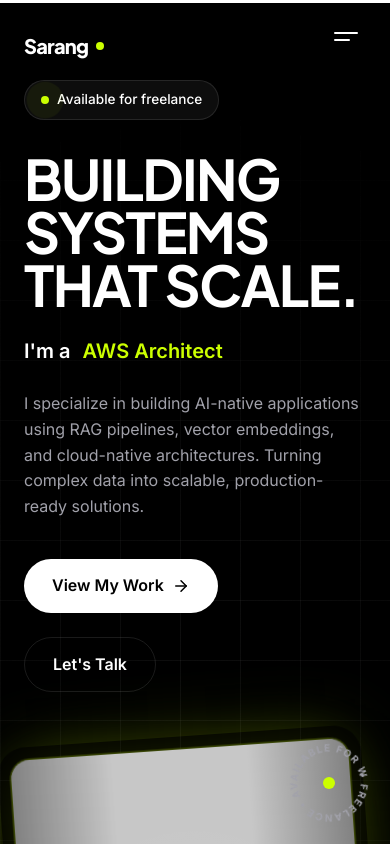
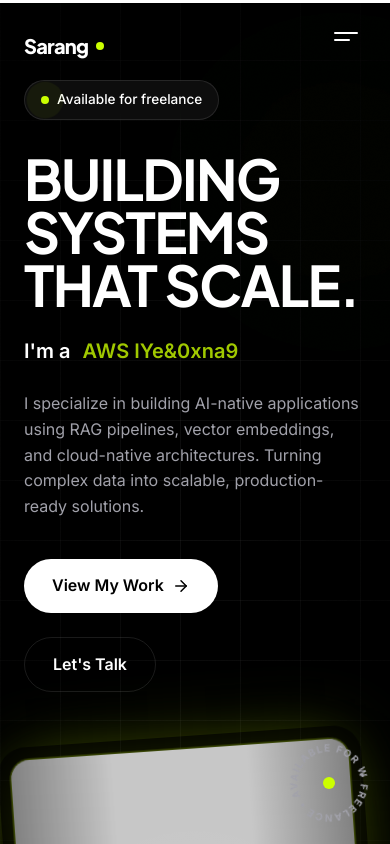
Before and after one commit to Sarang2401/NewPortfolio, a React (Vite) app: page / in a window 390 px wide. Shown: the top 844 px of the page. Built offline with nearby package versions, Linux system fonts and the light colour scheme.

Commit message:
some work to do

```diff
--- a/src/components/Hero.jsx
+++ b/src/components/Hero.jsx
@@ -1,4 +1,4 @@
-import React, { useState, useEffect, useRef } from 'react';
+import React, { useState, useEffect, useRef, useCallback } from 'react';
 import { motion, AnimatePresence, useMotionValue, useSpring, useTransform } from 'framer-motion';
 import { ArrowRight } from 'lucide-react';
 import Magnetic from './Magnetic';
@@ -6,15 +6,78 @@
 
 const roles = ['AI Full-Stack Engineer', 'Python Backend Dev', 'AWS Architect', 'GenAI Builder'];
 
-/* ── Mouse-tracking tilt for the portrait ── */
+/* ── Scramble hook: randomises chars before settling ── */
+const CHARS = 'ABCDEFGHIJKLMNOPQRSTUVWXYZabcdefghijklmnopqrstuvwxyz0123456789@#$%&';
+function useScramble(target, active) {
+  const [display, setDisplay] = useState(target);
+  const frame = useRef(0);
+  const raf   = useRef(null);
+
+  useEffect(() => {
+    if (!active) { setDisplay(target); return; }
+    let iter = 0;
+    const total = target.length * 2.5;
+    cancelAnimationFrame(raf.current);
+
+    const tick = () => {
+      setDisplay(
+        target
+          .split('')
+          .map((ch, i) => {
+            if (i < iter / 2.5) return ch;
+            if (ch === ' ')     return ' ';
+            return CHARS[Math.floor(Math.random() * CHARS.length)];
+          })
+          .join('')
+      );
+      iter++;
+      if (iter <= total) raf.current = requestAnimationFrame(tick);
+      else               setDisplay(target);
+    };
+    raf.current = requestAnimationFrame(tick);
+    return () => cancelAnimationFrame(raf.current);
+  }, [target, active]);
+
+  return display;
+}
+
+/* ── Aurora Orb background ── */
+const AuroraBackground = () => {
+  const containerRef = useRef(null);
+
+  const handleMouseMove = useCallback((e) => {
+    if (!containerRef.current) return;
+    const { clientX, clientY } = e;
+    const { innerWidth, innerHeight } = window;
+    const dx = (clientX / innerWidth  - 0.5) * 30;
+    const dy = (clientY / innerHeight - 0.5) * 20;
+    containerRef.current.style.transform = `translate(${dx}px, ${dy}px)`;
+  }, []);
+
+  useEffect(() => {
+    window.addEventListener('mousemove', handleMouseMove, { passive: true });
+    return () => window.removeEventListener('mousemove', handleMouseMove);
+  }, [handleMouseMove]);
+
+  return (
+    <div className="hero-aurora">
+      <div
+        ref={containerRef}
+        style={{ position: 'absolute', inset: '-5%', transition: 'transform 0.8s cubic-bezier(0.25,1,0.5,1)' }}
+      >
+        <div className="aurora-orb aurora-orb-1" />
+        <div className="aurora-orb aurora-orb-2" />
+        <div className="aurora-orb aurora-orb-3" />
+      </div>
+    </div>
+  );
+};
+
+/* ── Mouse-tracking tilt portrait ── */
 const TiltPortrait = () => {
   const ref = useRef(null);
-
-  // Raw mouse position relative to portrait center
   const mouseX = useMotionValue(0);
   const mouseY = useMotionValue(0);
-
-  // Springs for silky smooth response
   const springCfg = { damping: 20, stiffness: 150 };
   const rotateX = useSpring(useTransform(mouseY, [-0.5, 0.5], [8, -8]),  springCfg);
   const rotateY = useSpring(useTransform(mouseX, [-0.5, 0.5], [-10, 10]), springCfg);
@@ -27,11 +90,7 @@
     mouseX.set((e.clientX - rect.left) / rect.width  - 0.5);
     mouseY.set((e.clientY - rect.top)  / rect.height - 0.5);
   };
-
-  const handleMouseLeave = () => {
-    mouseX.set(0);
-    mouseY.set(0);
-  };
+  const handleMouseLeave = () => { mouseX.set(0); mouseY.set(0); };
 
   return (
     <motion.div
@@ -39,30 +98,17 @@
       onMouseMove={handleMouseMove}
       onMouseLeave={handleMouseLeave}
       className="portrait-wrapper"
-      /* Entry: slide in from right, already tilted */
       initial={{ opacity: 0, x: 60, rotate: -6 }}
       animate={{ opacity: 1, x: 0, rotate: -4 }}
       transition={{ duration: 1.1, delay: 0.3, ease: [0.25, 1, 0.5, 1] }}
-      style={{
-        /* Persistent slight tilt — straightens on hover via rotateY */
-        perspective: 800,
-        transformStyle: 'preserve-3d',
-      }}
+      style={{ perspective: 800, transformStyle: 'preserve-3d' }}
     >
-      {/* 3-D tilt inner */}
-      <motion.div
-        style={{
-          rotateX,
-          rotateY,
-          transformStyle: 'preserve-3d',
-        }}
-      >
-        {/* Floating animation wrapper */}
+      <motion.div style={{ rotateX, rotateY, transformStyle: 'preserve-3d' }}>
         <motion.div
           animate={{ y: [0, -12, 0] }}
           transition={{ repeat: Infinity, duration: 4, ease: 'easeInOut' }}
         >
-          {/* Glow ring — shifts with mouse */}
+          {/* Glow ring — violet/cyan gradient */}
           <motion.div
             className="portrait-glow-ring"
             style={{
@@ -73,18 +119,10 @@
               ),
             }}
           />
-
-          {/* Photo frame */}
           <div className="portrait-frame-premium">
-            <img
-              src={myImage}
-              alt="Sarang Shigwan — AI Full-Stack Engineer"
-              loading="eager"
-            />
+            <img src={myImage} alt="Sarang Shigwan — AI Full-Stack Engineer" loading="eager" />
             <div className="portrait-blend-overlay" />
             <div className="portrait-vignette" />
-
-            {/* Shimmer highlight that follows mouse */}
             <motion.div
               className="portrait-shimmer"
               style={{
@@ -102,39 +140,49 @@
   );
 };
 
+/* ── Scrambling role badge ── */
+const ScrambleRole = ({ text }) => {
+  const [active, setActive] = useState(false);
+  const displayed = useScramble(text, active);
+
+  useEffect(() => {
+    setActive(true);
+    const t = setTimeout(() => setActive(false), text.length * 35 + 400);
+    return () => clearTimeout(t);
+  }, [text]);
+
+  return <span className="highlight">{displayed}</span>;
+};
+
 const Hero = () => {
   const [roleIndex, setRoleIndex] = useState(0);
 
   useEffect(() => {
     const interval = setInterval(() => {
       setRoleIndex((c) => (c + 1) % roles.length);
-    }, 3000);
+    }, 3200);
     return () => clearInterval(interval);
   }, []);
 
-  const containerVariants = {
-    hidden: {},
-    visible: { transition: { staggerChildren: 0.15 } },
-  };
-
+  const containerVariants = { hidden: {}, visible: { transition: { staggerChildren: 0.15 } } };
   const itemVariants = {
-    hidden:   { opacity: 0, y: 28 },
-    visible:  { opacity: 1, y: 0, transition: { duration: 0.65, ease: [0.25, 1, 0.5, 1] } },
+    hidden:  { opacity: 0, y: 28 },
+    visible: { opacity: 1, y: 0, transition: { duration: 0.65, ease: [0.25, 1, 0.5, 1] } },
   };
 
   return (
     <section id="hero" className="hero">
+      {/* Aurora orbs */}
+      <AuroraBackground />
+
+      {/* Violet-tinted dot grid */}
       <div className="hero-grid" />
 
       <div className="container hero-content">
         <div className="hero-layout">
 
           {/* ── Left: Text ── */}
-          <motion.div
-            variants={containerVariants}
-            initial="hidden"
-            animate="visible"
-          >
+          <motion.div variants={containerVariants} initial="hidden" animate="visible">
             <motion.div variants={itemVariants}>
               <div className="availability-badge">
                 <span className="status-dot" />
@@ -155,10 +203,9 @@
                     initial={{ y: 20, opacity: 0, position: 'absolute' }}
                     animate={{ y: 0, opacity: 1, position: 'relative' }}
                     exit={{ y: -20, opacity: 0, position: 'absolute' }}
-                    transition={{ duration: 0.3 }}
-                    className="highlight"
+                    transition={{ duration: 0.25 }}
                   >
-                    {roles[roleIndex]}
+                    <ScrambleRole text={roles[roleIndex]} />
                   </motion.span>
                 </AnimatePresence>
               </div>
--- a/src/styles.css
+++ b/src/styles.css
@@ -368,8 +368,77 @@
   padding-top: 5rem;
   position: relative;
   overflow: hidden;
+  background: var(--bg);
 }
 
+/* Aurora orb layer — replaces the dot grid */
+.hero-aurora {
+  position: absolute;
+  inset: 0;
+  pointer-events: none;
+  z-index: 0;
+  overflow: hidden;
+}
+
+.aurora-orb {
+  position: absolute;
+  border-radius: 50%;
+  filter: blur(90px);
+  will-change: transform;
+  opacity: 0.55;
+}
+
+.aurora-orb-1 {
+  width: 60vw;
+  height: 60vw;
+  max-width: 700px;
+  max-height: 700px;
+  background: radial-gradient(circle, rgba(204, 255, 0, 0.22) 0%, transparent 70%);
+  top: -20%;
+  left: -15%;
+  animation: orb-drift-1 18s ease-in-out infinite;
+}
+
+.aurora-orb-2 {
+  width: 50vw;
+  height: 50vw;
+  max-width: 600px;
+  max-height: 600px;
+  background: radial-gradient(circle, rgba(100, 220, 50, 0.15) 0%, transparent 70%);
+  top: 10%;
+  right: -10%;
+  animation: orb-drift-2 22s ease-in-out infinite;
+}
+
+.aurora-orb-3 {
+  width: 40vw;
+  height: 40vw;
+  max-width: 500px;
+  max-height: 500px;
+  background: radial-gradient(circle, rgba(180, 255, 50, 0.12) 0%, transparent 70%);
+  bottom: -10%;
+  left: 30%;
+  animation: orb-drift-3 26s ease-in-out infinite;
+}
+
+@keyframes orb-drift-1 {
+  0%, 100% { transform: translate(0, 0) scale(1); }
+  33%       { transform: translate(6%, 8%) scale(1.08); }
+  66%       { transform: translate(-4%, 5%) scale(0.95); }
+}
+
+@keyframes orb-drift-2 {
+  0%, 100% { transform: translate(0, 0) scale(1); }
+  33%       { transform: translate(-8%, 4%) scale(1.1); }
+  66%       { transform: translate(5%, -6%) scale(0.92); }
+}
+
+@keyframes orb-drift-3 {
+  0%, 100% { transform: translate(0, 0) scale(1); }
+  50%       { transform: translate(-5%, -8%) scale(1.12); }
+}
+
+/* Grid overlay on top of aurora for depth */
 .hero-grid {
   position: absolute;
   inset: 0;
@@ -377,8 +446,8 @@
     linear-gradient(to right, rgba(255, 255, 255, 0.05) 1px, transparent 1px),
     linear-gradient(to bottom, rgba(255, 255, 255, 0.05) 1px, transparent 1px);
   background-size: 60px 60px;
-  mask-image: radial-gradient(circle at center, black, transparent 80%);
-  -webkit-mask-image: radial-gradient(circle at center, black, transparent 80%);
+  mask-image: radial-gradient(ellipse 80% 60% at 50% 40%, black, transparent);
+  -webkit-mask-image: radial-gradient(ellipse 80% 60% at 50% 40%, black, transparent);
   z-index: 0;
 }
 
@@ -579,7 +648,7 @@
   position: absolute;
   padding: 0.35rem 0.75rem;
   background: rgba(10, 10, 10, 0.85);
-  border: 1px solid rgba(204, 255, 0, 0.35);
+  border: 1px solid rgba(124, 108, 252, 0.35);
   border-radius: 999px;
   font-family: var(--font-mono);
   font-size: 0.75rem;
```
